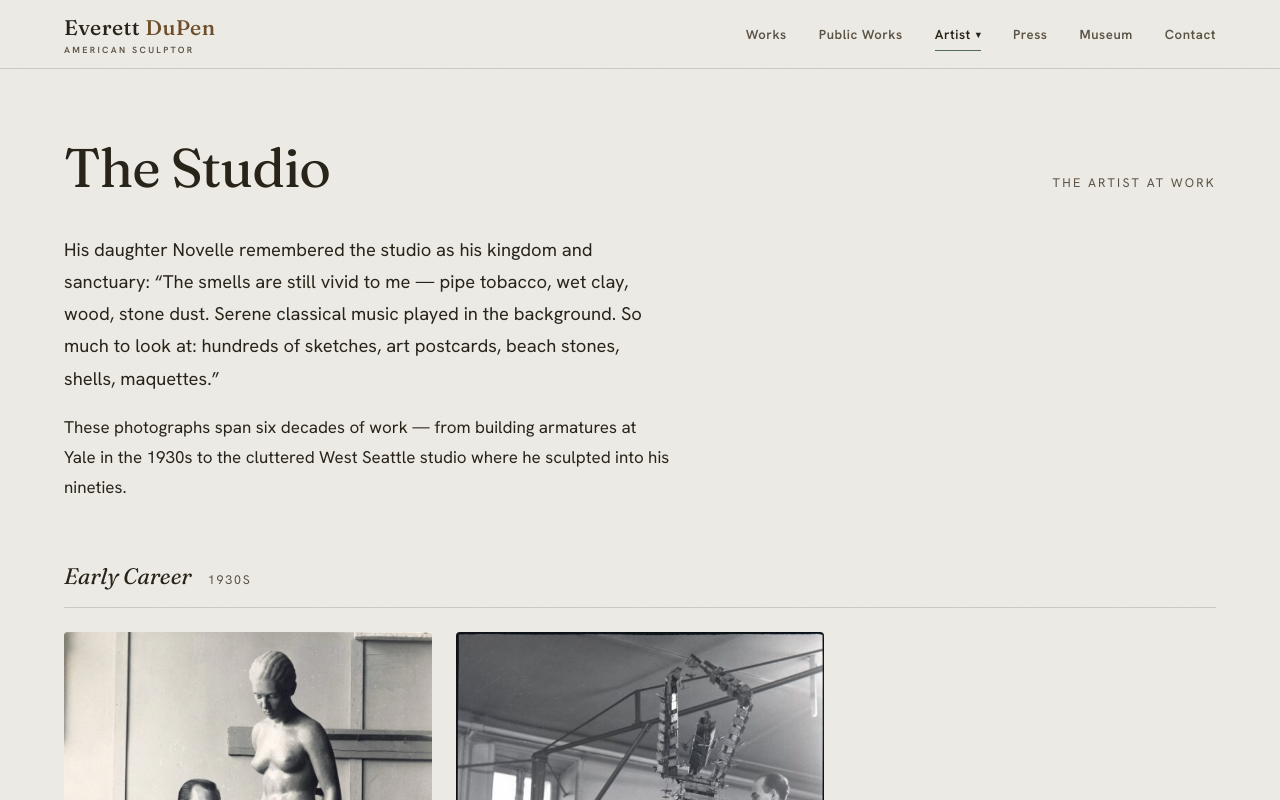
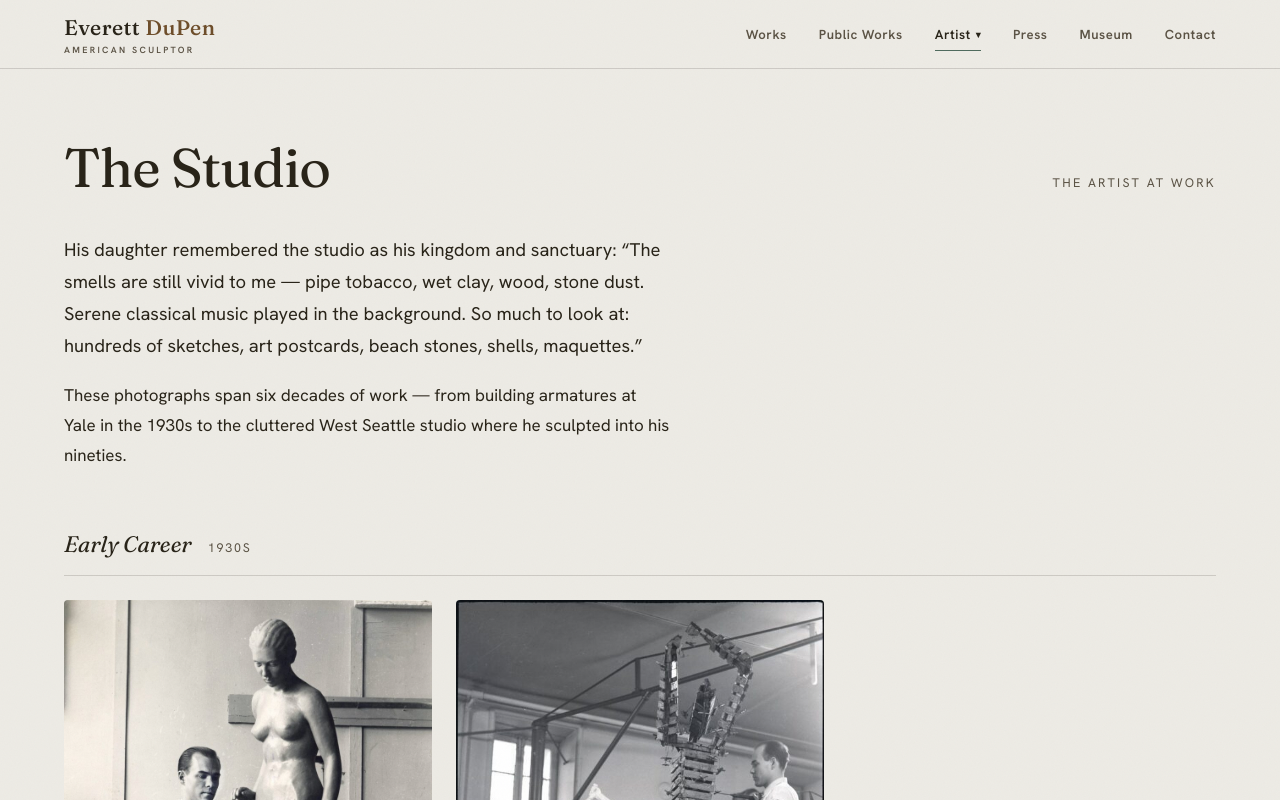
Before and after one commit to jasonburby-creator/everett-dupen, a Next.js app: page /artist/studio in a window 1280 px wide. Shown: the top 800 px of the page. Built offline with nearby package versions, Linux system fonts and the light colour scheme.

Commit message:
Update page.tsx

```diff
--- a/app/artist/studio/page.tsx
+++ b/app/artist/studio/page.tsx
@@ -106,7 +106,7 @@ export default function StudioPage() {
 
         <div className="prose" style={{ maxWidth: "38rem", marginBottom: "clamp(2rem,5vw,3.5rem)" }}>
           <p>
-            His daughter Novelle remembered the studio as his kingdom and sanctuary:
+            His daughter remembered the studio as his kingdom and sanctuary:
             &ldquo;The smells are still vivid to me &mdash; pipe tobacco, wet clay, wood, stone dust.
             Serene classical music played in the background. So much to look at: hundreds of sketches,
             art postcards, beach stones, shells, maquettes.&rdquo;
```
